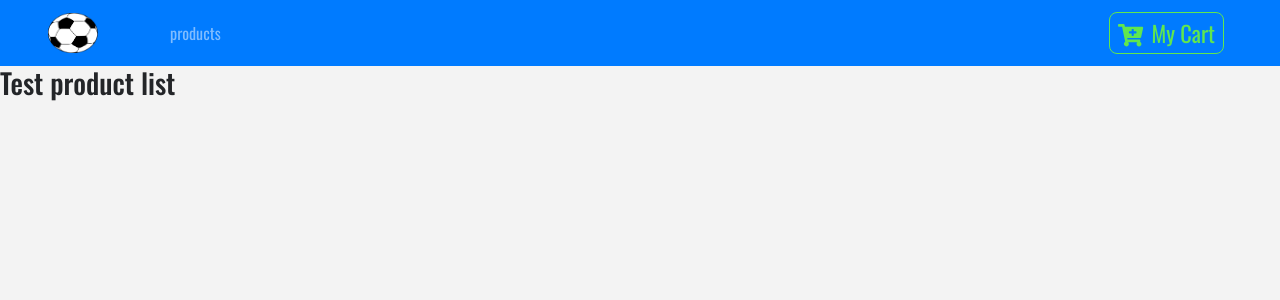
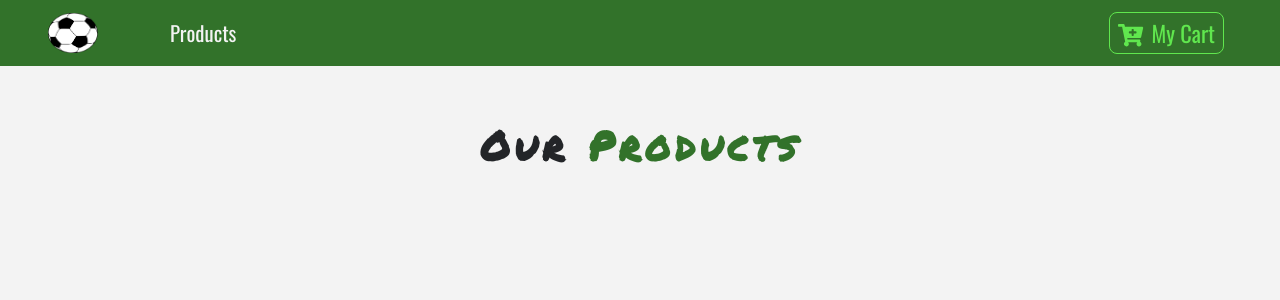
Before and after one commit to lucaspires-source/e-commerce, a React (Create React App) app: page / in a window 1280 px wide. Shown: the top 300 px of the page. Built offline with nearby package versions, Linux system fonts and the light colour scheme.

Commit message:
Title component added

```diff
--- /dev/null
+++ b/src/components/Button.js
@@ -0,0 +1,21 @@
+import styled from "styled-components"
+
+export  const ButtonContainer = styled.button`
+    text-transform:capitalize;
+    font-size:1.4rem;
+    background:transparent;
+    border:0.05rem solid var(--lightgreen);
+    color:var(--lightgreen);
+    border-radius:0.5rem;
+    padding:0.2rem 0.5rem;
+    cursor:pointer;
+    margin:0.2rem 0.5rem 0.2rem 0;
+    transition:all 0.5s ease-in-out;
+    &:hover{
+        background:var(--lightgreen);
+        color:var(--mainGreen) ;
+    }
+    &:focus{
+        outline:none
+    }
+`
--- a/src/components/Navbar.js
+++ b/src/components/Navbar.js
@@ -4,10 +4,11 @@
 import { FontAwesomeIcon } from '@fortawesome/react-fontawesome'
 import { faCartPlus } from '@fortawesome/free-solid-svg-icons'
 import styled from "styled-components"
+import {ButtonContainer} from "./Button"
 export default class Navbar extends Component {
     render() {
         return (
-            <nav className="navbar navbar-expand-sm bg-primary navbar-dark px-sm-5">
+            <NavWrapper className="navbar navbar-expand-sm  navbar-dark px-sm-5">
                 <Link to="/">
                     <img src={logo} alt="Logo of the store" className="navbar-brand  logo"></img>
                 </Link>
@@ -26,26 +27,18 @@
                         my cart
                     </ButtonContainer>
                 </Link>
-            </nav>
+            </NavWrapper>
         )
     }
 }
-const ButtonContainer = styled.button`
-    text-transform:capitalize;
-    font-size:1.4rem;
-    background:transparent;
-    border:0.05rem solid var(--lightgreen);
-    color:var(--lightgreen);
-    border-radius:0.5rem;
-    padding:0.2rem 0.5rem;
-    cursor:pointer;
-    margin:0.2rem 0.5rem 0.2rem 0;
-    transition:all 0.5s ease-in-out;
-    &:hover{
-        background:var(--lightgreen);
-        color:var(--mainGreen) ;
+
+const NavWrapper = styled.nav `
+    background:var(--mainGreen);
+    .nav-link{
+        color:var(--mainWhite) !important;
+        font-size:1.3rem;
+        text-transform:capitalize;
     }
-    &:focus{
-        outline:none
-    }
-`;
+
+`
+;
--- a/src/components/ProductList.js
+++ b/src/components/ProductList.js
@@ -1,12 +1,22 @@
 import React, { Component } from 'react'
-import Product from "./Product"
+//import Product from "./Product"
+import Title from "./Title"
 export default class ProductList extends Component {
+
+    state={
+        products:[]
+    }
     render() {
         return (
-            <div>
-                <h3> Test product list</h3>
-                <Product/>
-            </div>
+            <>
+                <div className="py-5">
+                    <div className="container">
+                        <Title name="our" title="products"/>
+                        <div className="row"/>
+                    </div>
+                </div>
+            </>
+
         )
     }
 }
--- /dev/null
+++ b/src/components/Title.js
@@ -0,0 +1,13 @@
+import React from 'react'
+
+export default function Title({name,title}) {
+    return (
+        <div className="row">
+            <div className="col-10 mx-auto my-2 text-center text-title">
+                <h1 className="text-capitalize font-weight-bold">
+                    {name} <strong className=" text-green">{title}</strong>
+                </h1>
+            </div>
+        </div>
+    )
+}
```
